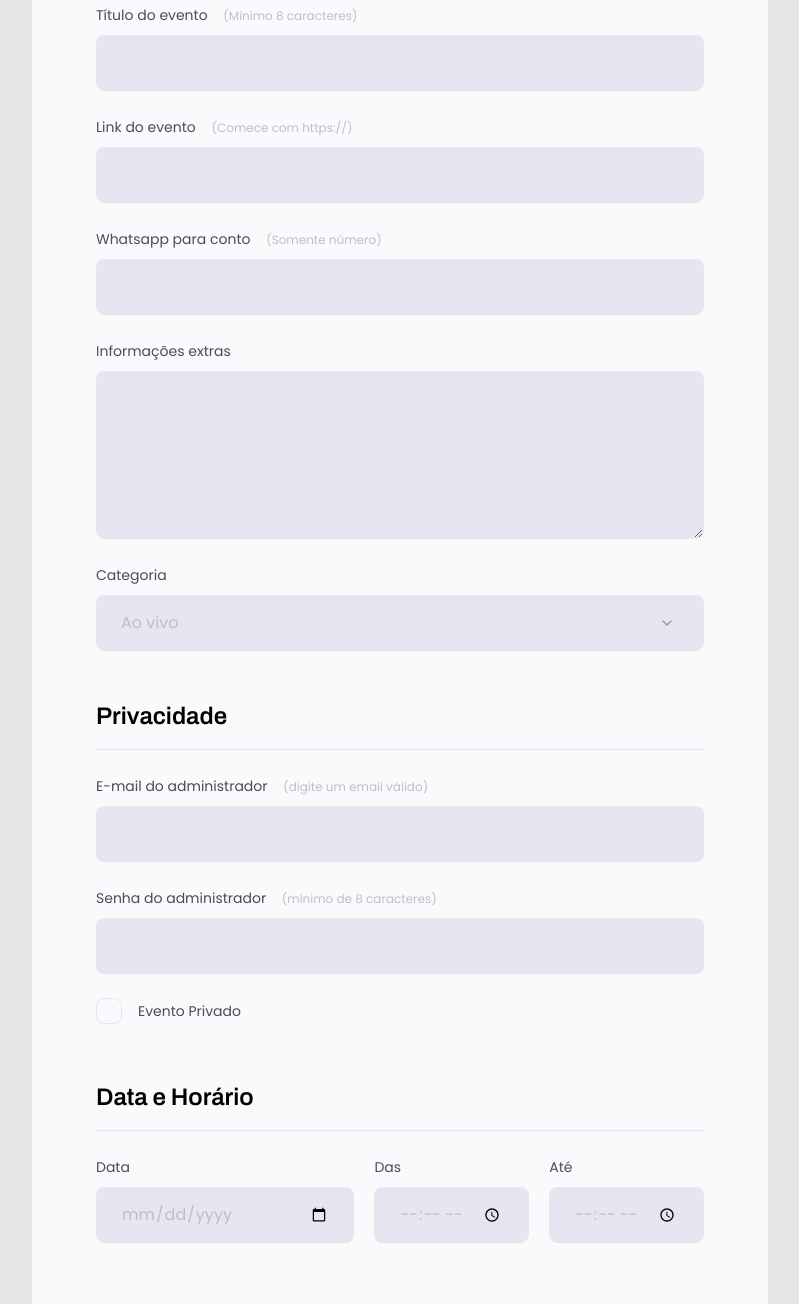
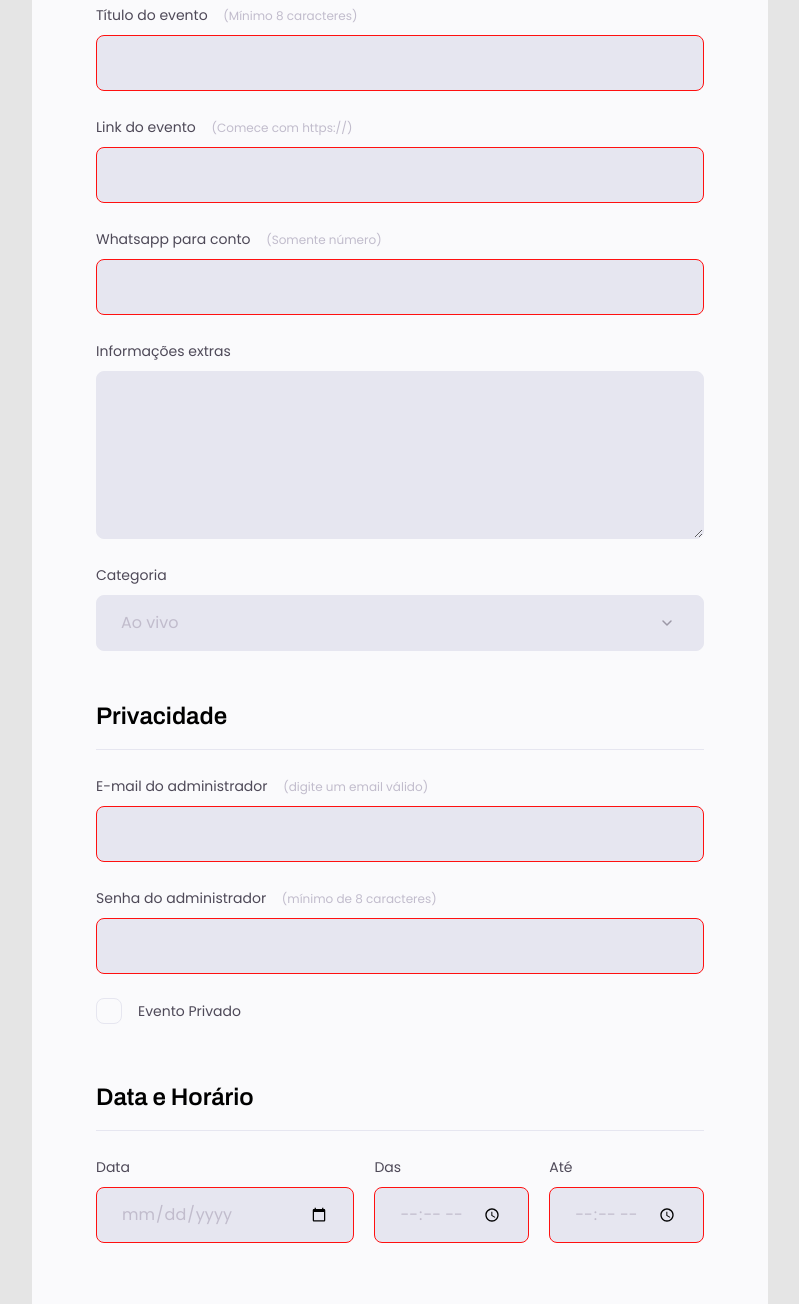
Before and after one commit to Felipe572/projeto-03, a plain HTML site: page index.html in a window 1280 px wide. Shown: the part 408-1712 px from the top of the page, without its empty margins (240-1039 px from the left). Drawn offline with Linux system fonts and the light colour scheme.

Commit message:
Atualizando formulário

```diff
--- a/index.html
+++ b/index.html
@@ -19,7 +19,7 @@
             <p>O primeiro passo, é preencher esse formulário de inscrição.</p>
         </header>
 
-        <form>
+        <form id="my-form">
 
             <fieldset>
                 <div class="fieldset-wrapper">
@@ -27,17 +27,17 @@
 
                     <div class="input-wrapper">
                         <label for="event-title">Título do evento <span>(Mínimo 8 caracteres)</span></label>
-                        <input type="text" id="event-title">
+                        <input type="text" id="event-title" required minlength="8">
                     </div>
 
                     <div class="input-wrapper">
                         <label for="event-link">Link do evento <span>(Comece com https://)</span></label>
-                        <input type="url" id="event-link">
+                        <input type="url" id="event-link" required>
                     </div>
 
                     <div class="input-wrapper">
                         <label for="event-whatsapp">Whatsapp para conto <span>(Somente número)</span></label>
-                        <input type="tel" id="event-whatsapp">
+                        <input type="tel" id="event-whatsapp" required>
                     </div>
 
                     <div class="input-wrapper">
@@ -64,12 +64,12 @@
 
                     <div class="input-wrapper">
                         <label for="event-email">E-mail do administrador <span>(digite um email válido)</span></label>
-                        <input type="email" id="event-email">
+                        <input type="email" id="event-email" required>
                     </div>
 
                     <div class="input-wrapper">
                         <label for="event-password">Senha do administrador <span>(mínimo de 8 caracteres)</span></label>
-                        <input type="password" id="event-password">
+                        <input type="password" id="event-password" required minlength="8">
                     </div>
 
                     <div class="checkbox-wrapper">
@@ -88,17 +88,17 @@
 
                         <div class="input-wrapper">
                             <label for="event-date">Data</label>
-                            <input type="date" id="event-date">
+                            <input type="date" id="event-date" required>
                         </div>
 
                         <div class="input-wrapper">
                             <label for="event-begin">Das</label>
-                            <input type="time" id="event-begin">
+                            <input type="time" id="event-begin" required>
                         </div>
 
                         <div class="input-wrapper">
                             <label for="event-end">Até</label>
-                            <input type="time" id="event-end">
+                            <input type="time" id="event-end" required>
                         </div>
 
                     </div>
@@ -108,7 +108,7 @@
         </form>
 
         <footer>
-            <input class="button" type="submit" value="Salvar Evento">
+            <input class="button" type="submit" form="my-form" value="Salvar Evento">
         </footer>
 
     </div>
--- a/style.css
+++ b/style.css
@@ -127,6 +127,10 @@ fieldset > .fieldset-wrapper > legend {
     color: #c1bccc;
 }
 
+input:invalid {
+    border: 1px solid #ff1010;
+}
+
 .input-wrapper > textarea {
     padding: 0;
     height: 168px;
```
